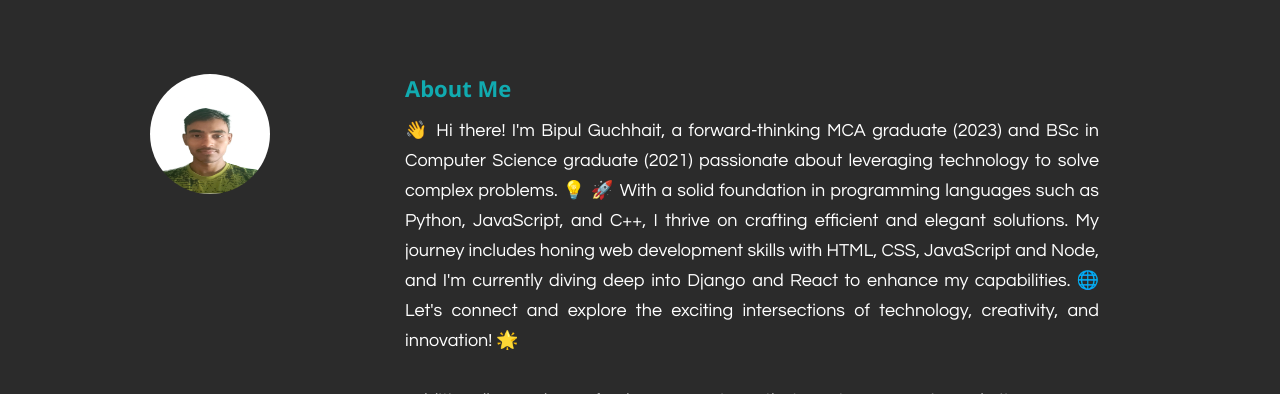
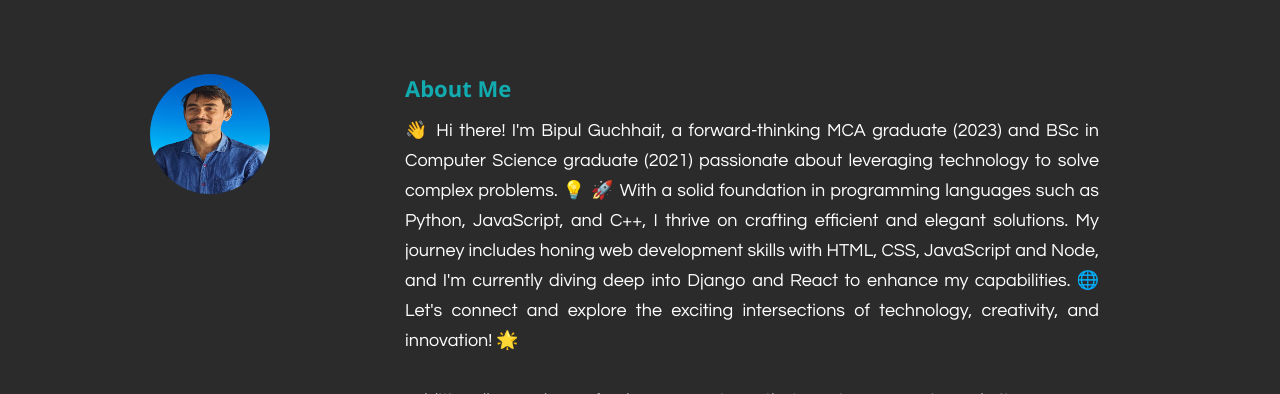
Before and after one commit to BipulG05/My_Portfolio, a plain HTML site: page index.html in a window 1280 px wide. Shown: the part 822-1216 px from the top of the page. Drawn offline with nearby package versions, Linux system fonts and the light colour scheme.

Commit message:
Update index.html
photo of profile

```diff
--- a/index.html
+++ b/index.html
@@ -84,7 +84,7 @@
     <section id="about">
         <div class="row">
             <div class="three columns">
-                <img class="profile-pic" src="images/bipul.jpeg" alt="" />
+                <img class="profile-pic" src="images/Bipul_Sunderbon.png" alt="" />
             </div>
             <div class="nine columns main-col">
                 <h2>About Me</h2>
```
